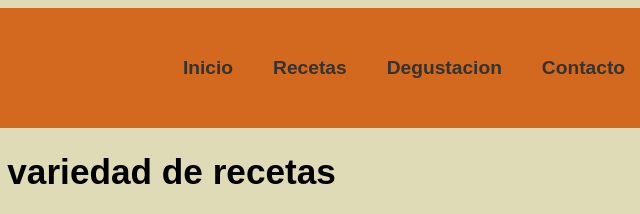
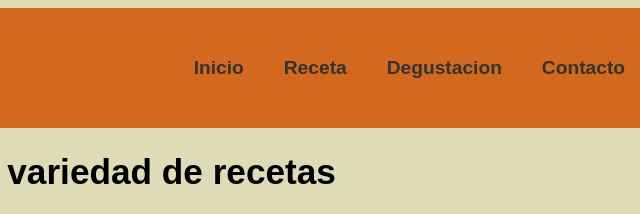
Before and after one commit to ProfeBlasi/AplicacionesMoviles2023, a website with bundled scripts: page index.html in a window 1280 px wide. Shown: the top 214 px of the page, 617-1257 px from the left. Built offline with nearby package versions, Linux system fonts and the light colour scheme; a script that the page names is missing; a web font is replaced by a local one.

Commit message:
fix de gramatica

```diff
--- a/index.html
+++ b/index.html
@@ -29,13 +29,13 @@
     <nav>
       <ul class="menu">
         <li><a href="#Home">Inicio</a></li>
-        <li><a href="#RecetaDe">Recetas</a></li>
+        <li><a href="#RecetaDe">Receta</a></li>
         <li><a href="#Degustacion">Degustacion</a></li>
         <li><a href="#Contacto">Contacto</a></li>
       </ul>
       <select class="mobile-menu">
         <option value="#Home">Home</option>
-        <option value="#RecetaDe">Recetas</option>
+        <option value="#RecetaDe">Receta</option>
         <option value="#Degustacion">Degustacion</option>
         <option value="#Contacto">Contacto</option>
       </select>
--- a/js/utils/card.js
+++ b/js/utils/card.js
@@ -85,7 +85,7 @@ export const card = (image, imageAlt, title, instructions, id, ingredientes) =>
 const card2 = (titulo, image, instructions) => {
     return `
     <section class="container-data-receta">
-        <h2 class="nombre-receta">Reseta de ${titulo} </h2>
+        <h2 class="nombre-receta">Receta de ${titulo} </h2>
         <section id="seccion-1">
             <img src=${image} alt="Imagen de"+${image} class="img-receta">
         </section>
```
